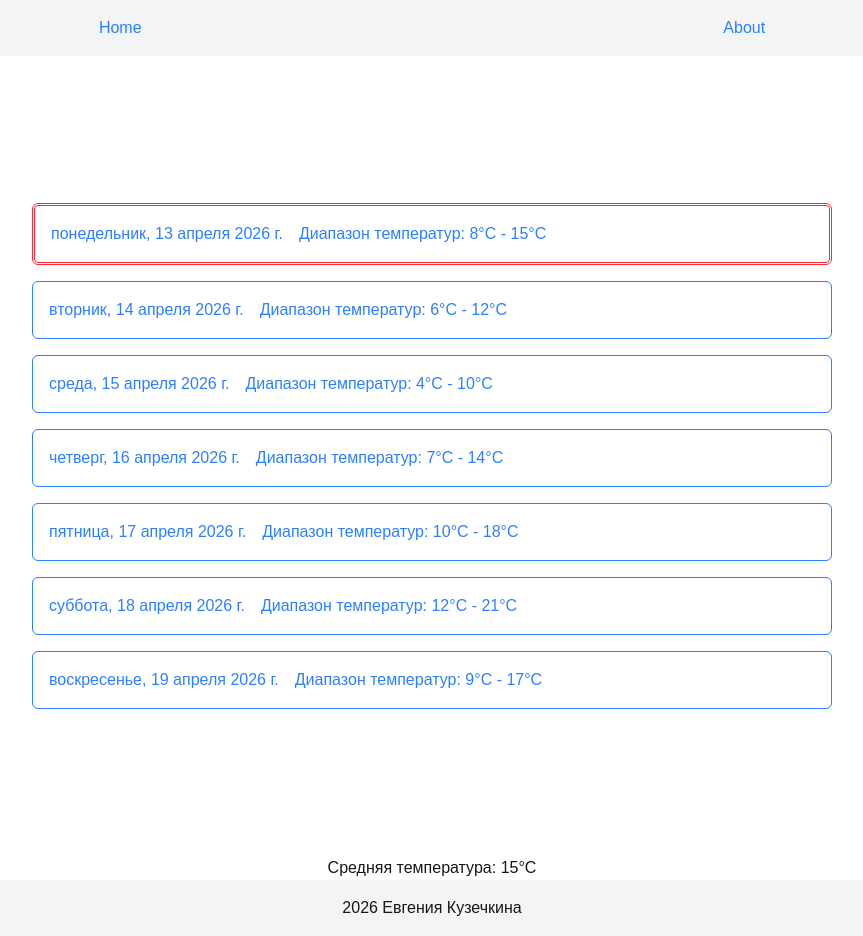
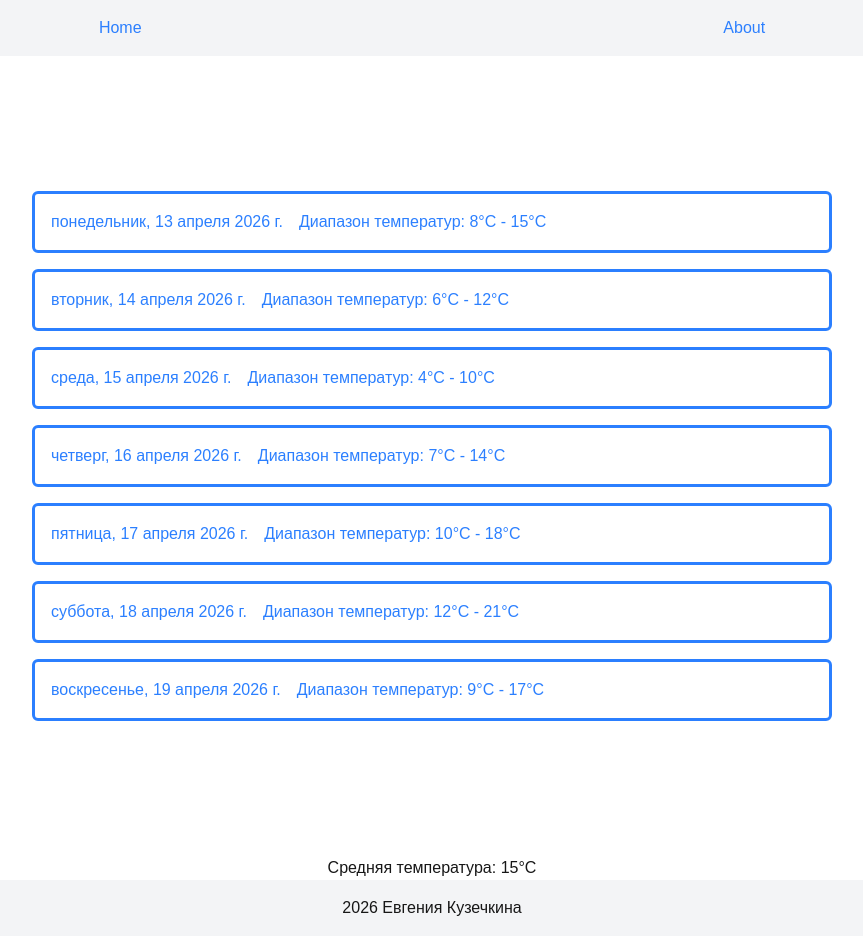
Before and after one commit to Orhla/Next.JS_Studying, a Next.js app: page / in a window 1280 px wide. Shown: the whole page, without its empty margins (208-1071 px from the left). Built offline with nearby package versions, Linux system fonts and the light colour scheme.

Commit message:
live coding

```diff
--- /dev/null
+++ b/app/actions/types.ts
@@ -0,0 +1,10 @@
+import {Region} from "sharp";
+
+export type Day = {
+    date: string;
+    tempMin: number;
+    tempMax: number;
+    description: string;
+    humidity: number;
+    wind: number;
+};
--- /dev/null
+++ b/app/actions/weather.ts
@@ -0,0 +1,25 @@
+"use server"
+import { readFile } from 'node:fs/promises';
+import path from 'node:path';
+
+
+import {Day} from "@/app/actions/types";
+
+export async function getAllDaysWeather(): Promise<Day[]> {
+    const filePath = path.join(process.cwd(), 'data', 'forecast.json');
+    const raw = await readFile(filePath, 'utf-8');
+    console.log("I am reading forecast");
+    return JSON.parse(raw) as Day[];
+}
+
+export async function getWeatherForDay(searchDate: string): Promise<Day | null> {
+    if (!/^\d{4}-\d{2}-\d{2}$/.test(searchDate)) {
+        throw new Error(`Invalid date format: "${searchDate}". Expected YYYY-MM-DD.`);
+    }
+    const forecast = await getAllDaysWeather();
+    for (const day of forecast) {
+        if (day.date === searchDate)
+            return day;
+    }
+    return null;
+}
--- a/app/day/[date]/page.tsx
+++ b/app/day/[date]/page.tsx
@@ -1,24 +1,18 @@
-"use client"
+import DayDetail from "@/components/weather/DayDetail/DayDetail";
+import { getWeatherForDay } from "@/app/actions/weather";
+import {notFound} from "next/navigation";
 
-import forecastData from '@/data/forecast.json';
-import { useParams } from 'next/navigation';
-import { findDay, Day } from '@/lib/weather'
-import DayDetail from "@/components/weather/DayDetail/DayDetail";
+export default async function DayForecast({params}: {params: Promise<{date: string}>}) {
+    const rawParams = await params
+    const searchDate = rawParams.date;
 
-function getSyncForecast(): Day[] {
-  const days: Day[] = forecastData;
-  return days;
+    const day = await getWeatherForDay(searchDate).catch(()=>{return null});
+    if (!day) {
+        return notFound()
+    }
+
+    return (<>
+        <DayDetail day={day}/>
+        <p>I am second root component</p>
+    </>)
 }
-
-export default function DayForecast() {
-    const params = useParams();
-    const searchDate = params.date;
-
-    const day = findDay(getSyncForecast(), String(searchDate));
-    if (day) {
-        return (
-            <div>
-                <DayDetail day={day}/>
-            </div>)
-    }
-}
--- a/app/page.tsx
+++ b/app/page.tsx
@@ -1,68 +1,16 @@
-import {getForecast, findToday, calcAverageTemp} from '../lib/weather'
+import {getAllDaysWeather} from "@/app/actions/weather";
+import {calcAverageTemp} from '@/lib/weather'
 import WeekForecast from '@/components/weather/WeekForecast/WeekForecast';
 import DisplayAverageTemp from '@/components/weather/WeekForecast/AverageTemperature';
 
 export default async function Home() {
+  const allDaysWeather = await getAllDaysWeather();
+  const averageTemp = await calcAverageTemp(allDaysWeather);
 
-
-
-  const forecast = await getForecast();
-  const todayDay = await findToday(forecast);
-  const averageTemp = await calcAverageTemp(forecast);
-  if (todayDay) {
     return (<div>
-              <WeekForecast forecast={forecast}
-                            todayDate={todayDay?.date}
+              <WeekForecast
+                  forecast={allDaysWeather}
               />
               <DisplayAverageTemp avgTemp={averageTemp} />
             </div>);
-  }
-  else {
-    return (<div>
-              <WeekForecast forecast={forecast}
-                            todayDate="2026-04-13"
-              />
-              <DisplayAverageTemp avgTemp={averageTemp} />
-            </div>);
-  }
-
-  // return (
-
-  //     <div className="flex flex-col justify-center-safe h-screen w-200 mx-auto">
-  //       <div className="flex flex-col gap-4 justify-center-safe h-screen w-200 mx-auto">
-  //         {forecast.map((day, index) => (
-  //           <Link key={index}
-  //                 href={`/day/${day.date}`}>
-  //             <div
-  //                 className="flex border rounded-md p-4 gap-4">
-  //               <span>
-  //                 {new Date(Date.parse(day.date)).toLocaleDateString('ru-RU', {weekday: "long", day: 'numeric', month: 'long', year: 'numeric' })}
-  //               </span>
-  //               <span>
-  //                 Погода: {day.description}
-  //               </span>
-  //               <span>
-  //                 Влажность: {day.humidity}%
-  //               </span>
-  //               <span>
-  //                 Минимальная температура: {day.tempMin}
-  //               </span>
-  //               <span>
-  //                 Максимальная температура: {day.tempMax}
-  //               </span>
-  //               <span>
-  //                 Ветер: {day.wind} км/ч
-  //               </span>
-  //             </div>
-  //           </Link>
-  //         ))}
-  //       </div>
-
-  //     <div>
-  //       Сегодняшняя дата: {todayDay?.date}
-  //     </div>
-  //     <div>
-  //       Средняя температура: {averageTemp}
-  //     </div>
-  //   </div>);
 }
--- a/components/weather/DayDetail/DayDetail.tsx
+++ b/components/weather/DayDetail/DayDetail.tsx
@@ -1,7 +1,7 @@
 "use client"
 
-import { Day } from "@/lib/weather"
 import WeatherStats from "./WeatherStats"
+import {Day} from "@/app/actions/types";
 
 type Props = {
     day: Day
--- a/components/weather/DayDetail/WeatherStats/DisplayWind.tsx
+++ b/components/weather/DayDetail/WeatherStats/DisplayWind.tsx
@@ -5,6 +5,7 @@ type Props = {
 }
 
 export default function DisplayWind({wind}: Props) {
+    // props drilling.
     return (
         <div>
             Ветер: {wind}км/ч
--- a/components/weather/WeekForecast/DayCard/DayCard.tsx
+++ b/components/weather/WeekForecast/DayCard/DayCard.tsx
@@ -1,19 +1,19 @@
 "use client"
 
-import { Day } from "@/lib/weather"
+import { formatDate} from "@/lib/weather"
 import DisplayTempRange from "./TempRange"
 import Link from "next/link"
+import {Day} from "@/app/actions/types";
 
 type Props = {
-    key: number,
     day: Day,
-    todayDate: string
 }
 
-export default function DayCard({day, todayDate}: Props) {
-    if (day.date === todayDate) {
+export default function DayCard({day}: Props) {
+    const today: string = formatDate(new Date())
+
     return (<Link href={`/day/${day.date}`}>
-                <div className="flex border-3 border-double border-red-500 rounded-md p-4 gap-4">
+            <div className={`flex border-3 rounded-md p-4 gap-4 ${day.date === today ? 'border-double border-red-500' : ''}`}>
                 <span>
                 {new Date(Date.parse(day.date)).toLocaleDateString('ru-RU', {weekday: "long", day: 'numeric', month: 'long', year: 'numeric' })}
                 </span>
@@ -22,15 +22,3 @@ export default function DayCard({day, todayDate}: Props) {
             </div>
         </Link>)
 }
-    else {
-        return (<Link href={`/day/${day.date}`}>
-                <div className="flex border rounded-md p-4 gap-4">
-                    <span>
-                    {new Date(Date.parse(day.date)).toLocaleDateString('ru-RU', {weekday: "long", day: 'numeric', month: 'long', year: 'numeric' })}
-                    </span>
-                    <DisplayTempRange tempMin={day.tempMin}
-                                      tempMax={day.tempMax} />
-                </div>
-            </Link>)
-    }
-}
--- a/components/weather/WeekForecast/WeekForecast.tsx
+++ b/components/weather/WeekForecast/WeekForecast.tsx
@@ -1,20 +1,17 @@
 "use client"
 
-import { Day } from "@/lib/weather"
 import DayCard from "./DayCard/DayCard"
+import {Day} from "@/app/actions/types";
 
 type Props = {
     forecast: Day[],
-    todayDate: string
 }
 
-export default function WeekForecast({forecast, todayDate}: Props) {
+export default function WeekForecast({forecast}: Props) {
     return (
         <div className="flex flex-col gap-4 justify-center-safe h-screen w-200 mx-auto">
           {forecast.map((day, index) => (
-            <DayCard key={index}
-                     day={day}
-                     todayDate={todayDate} />
+            <DayCard key={index} day={day}/>
           ))}
         </div>
     )
--- a/lib/weather.ts
+++ b/lib/weather.ts
@@ -1,42 +1,15 @@
-import forecastData from '../data/forecast.json';
+import {Day} from "@/app/actions/types";
 
-export type Day = {
-  date: string;
-  tempMin: number;
-  tempMax: number;
-  description: string;
-  humidity: number;
-  wind: number;
-};
-
-export async function getForecast(): Promise<Day[]> {
-  const days: Day[] = forecastData;
-  return days;
+export async function calcAverageTemp(days: Day[]): Promise<number> {
+  let sumTemp = 0;
+  // todo: bad ((
+  for (const day of days) {
+    sumTemp += day.tempMax;
+  }
+  const daysCount = days.length;
+  return Math.round(sumTemp / daysCount);
 }
 
-export async function findToday(forecast: Day[]): Promise<Day | null> {
-  const today = new Date();
-  const todayStr = today.toISOString().split('T')[0];
-  for (const day of forecast) {
-    if (day.date === todayStr)
-      return day;
-  }
-  return null;
+export function formatDate(date: Date): string {
+  return date.toISOString().split('T')[0];
 }
-
-export function findDay(forecast: Day[], searchDate: string | undefined): Day | null {
-  for (const day of forecast) {
-    if (day.date === searchDate)
-      return day;
-  }
-  return null;
-}
-
-export async function calcAverageTemp(forecast: Day[]) {
-  let sumTemp = 0;
-  for (const day of forecast) {
-    sumTemp += day.tempMax;
-  }
-  const daysCount = forecast.length;
-  return Math.round(sumTemp / daysCount);
-}
```
Also changed, not shown: 2 other files (tests, documents, lock files or other folders). Lines whose indentation alone changed are shown as unchanged.
